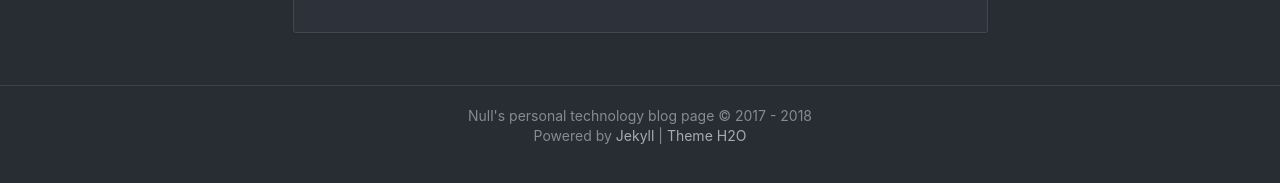
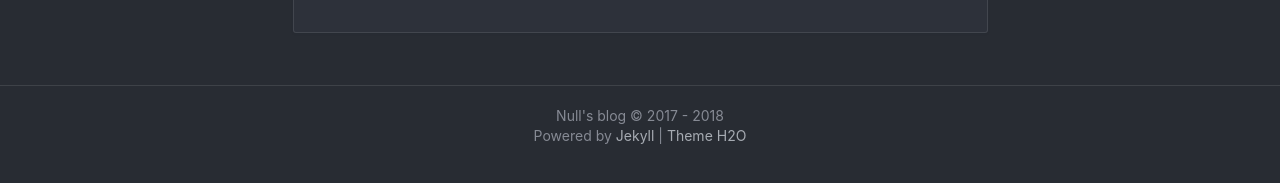
Before and after one commit to TIG-KI/Old_Blog_Repository, a Jekyll site: the page built from tags.html, in a window 1280 px wide. Shown: the part 466-649 px from the top of the page. Built offline with Jekyll 4.4.1, drawn with Linux system fonts in a browser that asks for light colours; nearby versions of some CDN libraries; comment, search, counter and statistics services are not loaded; a style sheet for code colours, icons or effects is not loaded.

Commit message:
Update _config.yml

```diff
--- a/_config.yml
+++ b/_config.yml
@@ -1,5 +1,5 @@
 # Site settings 配置站点
-title: Null's personal technology blog page
+title: Null's blog
 description: '记录收获，分享点滴'
 keyword: '秦虎, 秦虎的个人技术博客, 秦虎的博客, 信息安全, 前端开发,mysql, java, android , C ,git'
 url: 'http://www.qinhu.xyz/' # your host
```
